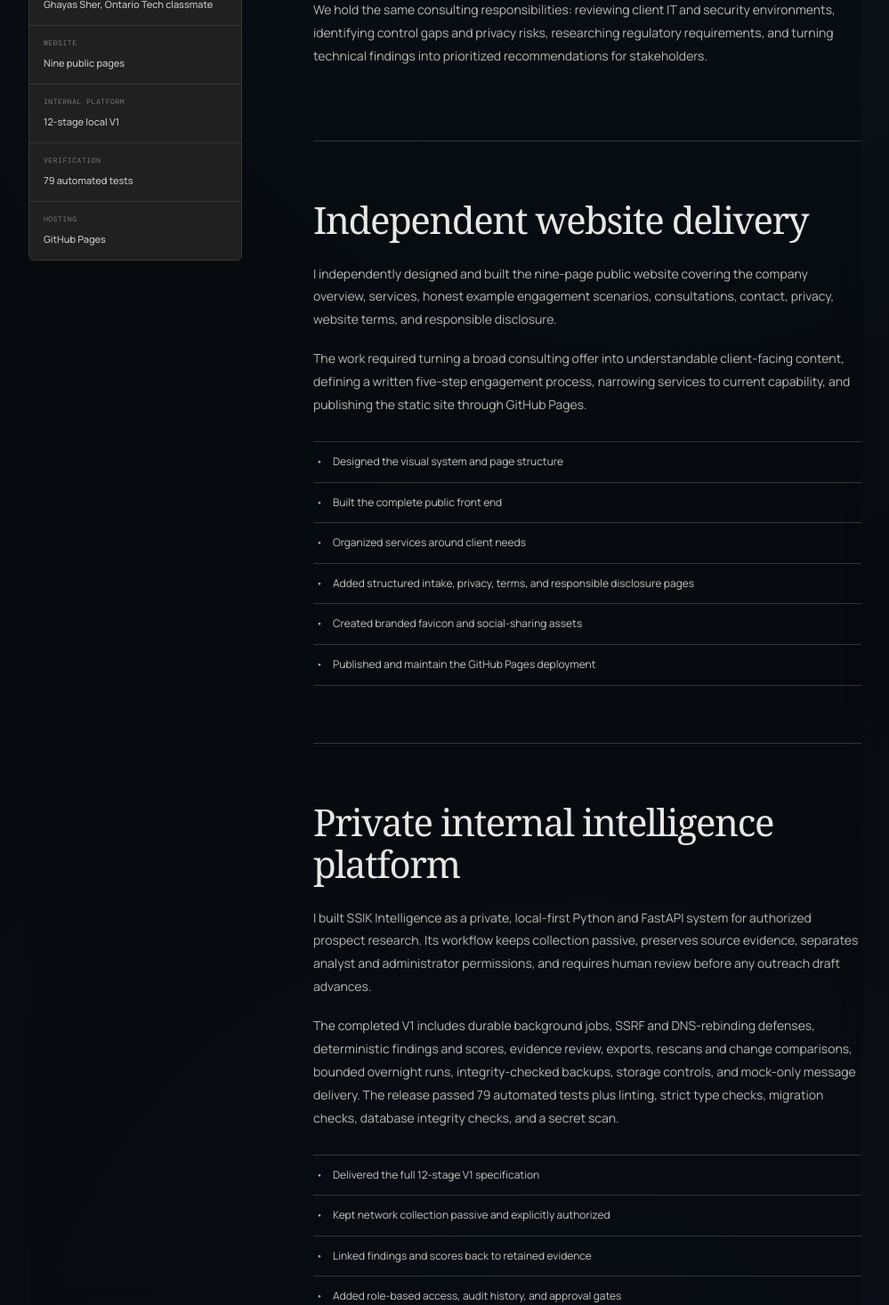
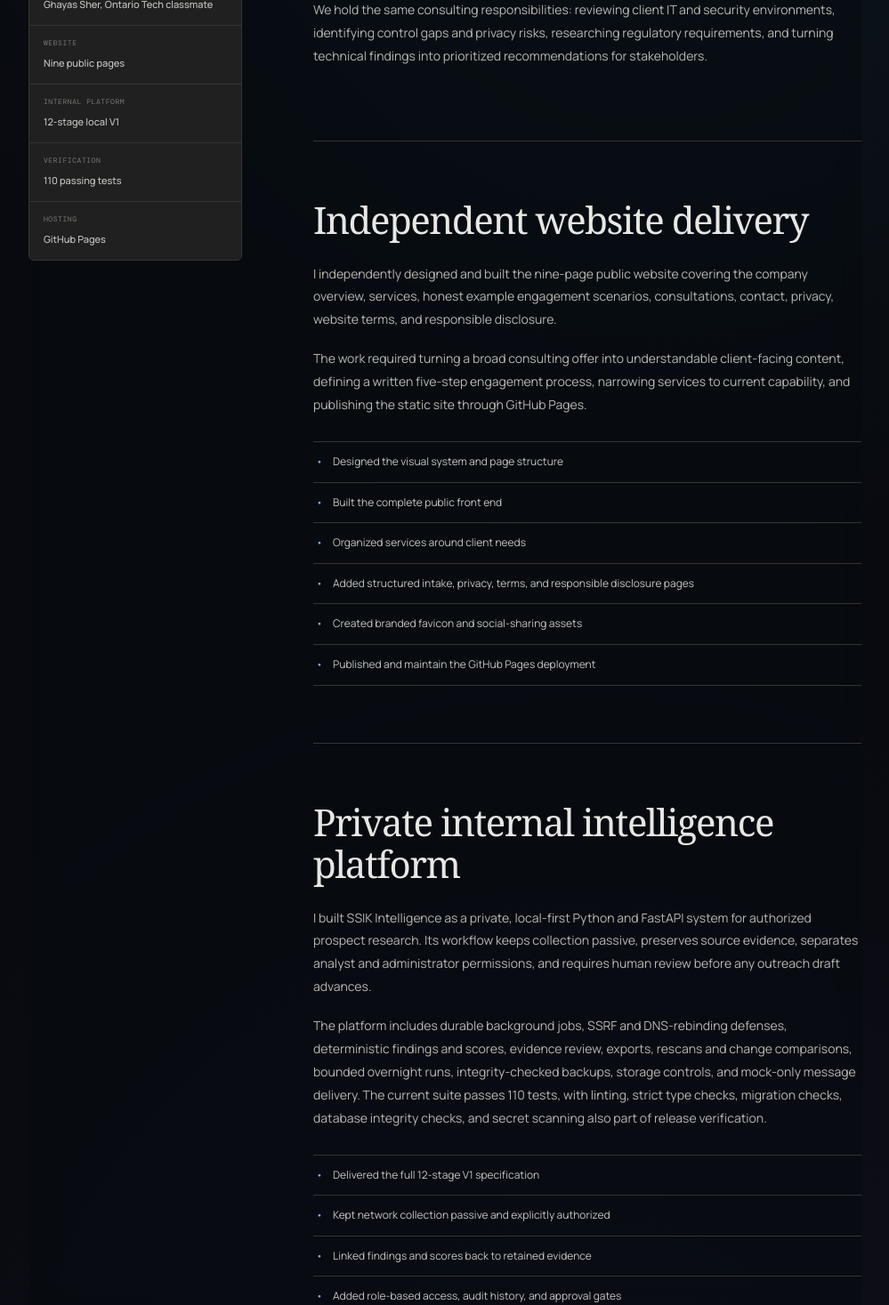
Before and after one commit to sil6428/affan-portfolio, a Next.js app: page /work/ssik in a window 1280 px wide. Shown: the part 879-2346 px from the top of the page at 89% size, without its empty margins (264-1263 px from the left). Built offline with nearby package versions, Linux system fonts and the light colour scheme; a web font is replaced by a local one.

Commit message:
Update SSIK verification count

```diff
--- a/app/work/ssik/page.tsx
+++ b/app/work/ssik/page.tsx
@@ -18,7 +18,7 @@ const data = {
     ["Co-founder", "Ghayas Sher, Ontario Tech classmate"],
     ["Website", "Nine public pages"],
     ["Internal platform", "12-stage local V1"],
-    ["Verification", "79 automated tests"],
+    ["Verification", "110 passing tests"],
     ["Hosting", "GitHub Pages"],
   ] as Array<[string, string]>,
   links: [
@@ -52,7 +52,7 @@ const data = {
       title: "Private internal intelligence platform",
       paragraphs: [
         "I built SSIK Intelligence as a private, local-first Python and FastAPI system for authorized prospect research. Its workflow keeps collection passive, preserves source evidence, separates analyst and administrator permissions, and requires human review before any outreach draft advances.",
-        "The completed V1 includes durable background jobs, SSRF and DNS-rebinding defenses, deterministic findings and scores, evidence review, exports, rescans and change comparisons, bounded overnight runs, integrity-checked backups, storage controls, and mock-only message delivery. The release passed 79 automated tests plus linting, strict type checks, migration checks, database integrity checks, and a secret scan.",
+        "The platform includes durable background jobs, SSRF and DNS-rebinding defenses, deterministic findings and scores, evidence review, exports, rescans and change comparisons, bounded overnight runs, integrity-checked backups, storage controls, and mock-only message delivery. The current suite passes 110 tests, with linting, strict type checks, migration checks, database integrity checks, and secret scanning also part of release verification.",
       ],
       bullets: [
         "Delivered the full 12-stage V1 specification",
```
